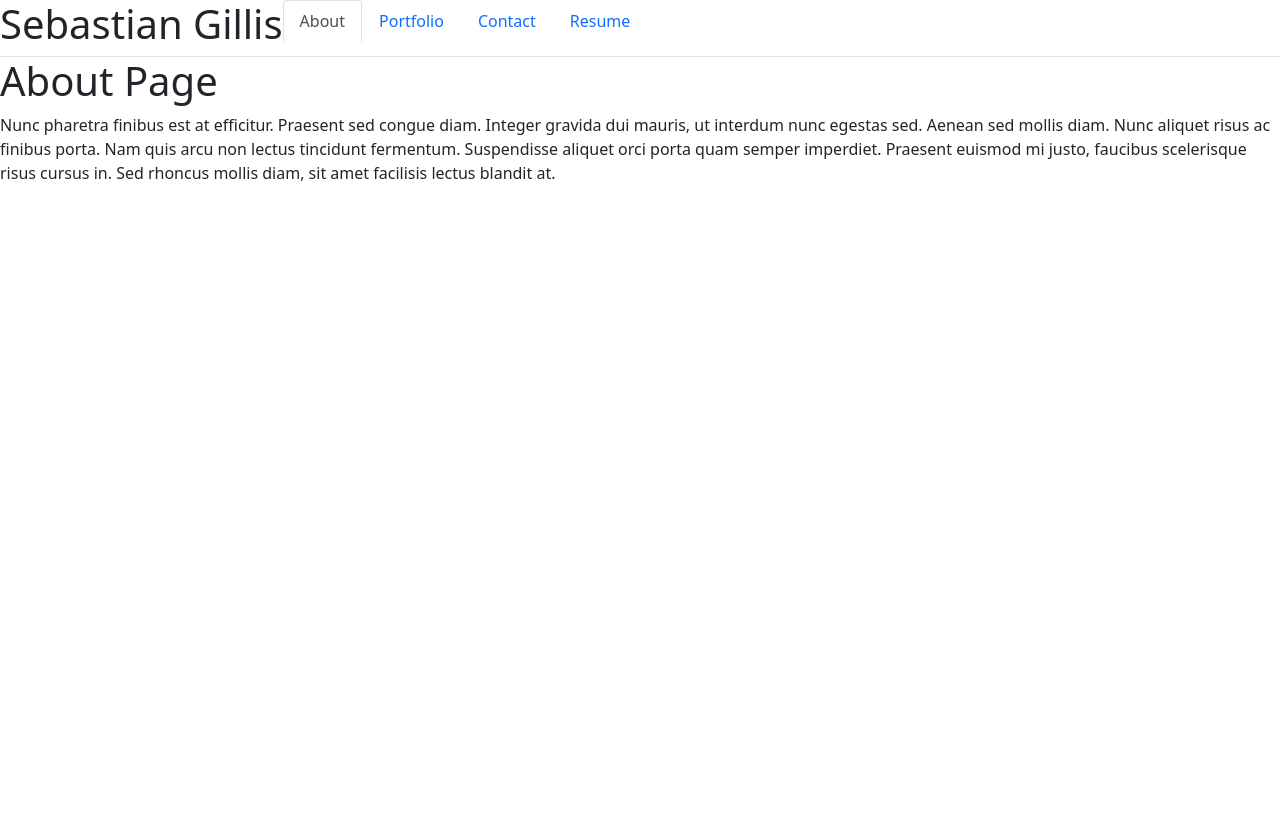
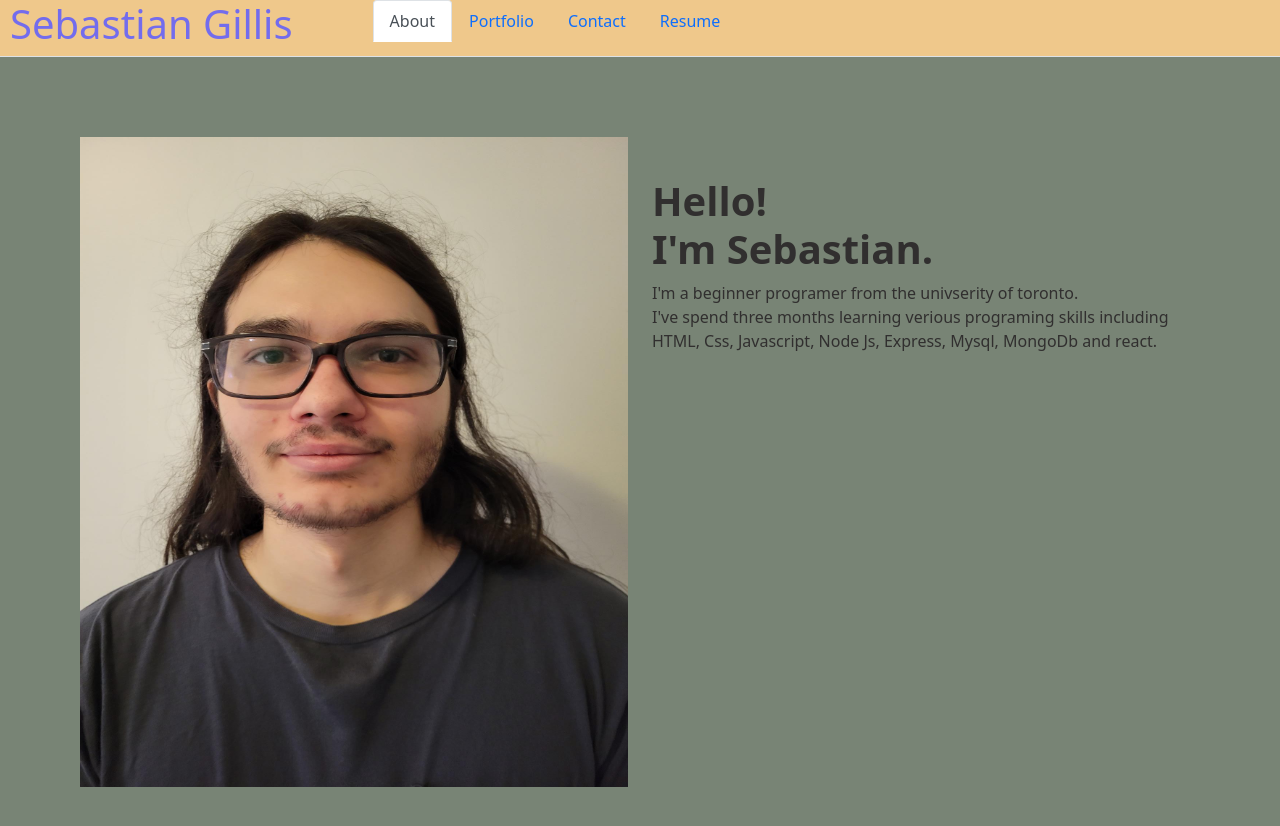
Before and after one commit to sw33ws/laughing-lamp, a React (Create React App) app: page / in a window 1280 px wide. Shown: the top 826 px of the page. Before the commit the page ends 800 px from the top, so only its background shows below. Built offline with nearby package versions, Linux system fonts and the light colour scheme.

Commit message:
imgs and css

```diff
--- a/src/components/NavTabs.js
+++ b/src/components/NavTabs.js
@@ -5,13 +5,13 @@ import React from 'react';
 
 function NavTabs({ currentPage, handlePageChange }) {
   return (
-    <ul className="nav nav-tabs">
-      <li className="nav-item">
-        <h1>
+    <ul className="nav nav-tabs NavBackground">
+      <li className="nav-item NavPadding-Name">
+        <h1 className='NavText'>
           Sebastian Gillis
         </h1>
       </li>
-      <li className="nav-item">
+      <li className="nav-item NavPadding">
         <a
           href="#about"
           onClick={() => handlePageChange('About')}
--- a/src/components/pages/About.js
+++ b/src/components/pages/About.js
@@ -1,17 +1,21 @@
 import React from 'react';
+import img from '../../img/LinkedIn_Picture.jpg';
+import css from '../../css/styles.css'
 
 export default function About() {
   return (
-    <div>
-      <h1>About Page</h1>
-      <p>
-        Nunc pharetra finibus est at efficitur. Praesent sed congue diam.
-        Integer gravida dui mauris, ut interdum nunc egestas sed. Aenean sed
-        mollis diam. Nunc aliquet risus ac finibus porta. Nam quis arcu non
-        lectus tincidunt fermentum. Suspendisse aliquet orci porta quam semper
-        imperdiet. Praesent euismod mi justo, faucibus scelerisque risus cursus
-        in. Sed rhoncus mollis diam, sit amet facilisis lectus blandit at.
+    <div className='row backgroundColor'>
+
+    <div className='col'>
+      <img className='ProfileImage' id="A image of me"src={img}/>
+    </div>
+    <div className='col'>
+      <h1 className='fs-1 fw-bold AboutMe-padding AboutMe-text'>Hello! <br></br> I'm Sebastian.</h1>
+      <p className='AboutMe-text'>
+      I'm a beginner programer from the univserity of toronto.<br></br> I've spend three months learning verious programing skills including <br></br>HTML, Css, Javascript, Node Js, Express, Mysql, MongoDb and react.
       </p>
+    </div>
+
     </div>
   );
 }
--- a/src/components/pages/Contact.js
+++ b/src/components/pages/Contact.js
@@ -2,7 +2,7 @@ import React from 'react';
 
 export default function Contact() {
   return (
-    <div>
+    <div className='backgroundColor'>
       <h1>Contact Page</h1>
       <p>
         Integer cursus bibendum sem non pretium. Vestibulum in aliquet sem, quis
--- a/src/components/pages/Portfolio.js
+++ b/src/components/pages/Portfolio.js
@@ -2,7 +2,7 @@ import React from 'react';
 
 export default function Portfolio() {
   return (
-    <div>
+    <div className='backgroundColor'>
       <h1>Portfolio Page</h1>
       <p>
         Donec a volutpat quam. Curabitur nec varius justo, sed rutrum ligula.
--- a/src/components/pages/Resume.js
+++ b/src/components/pages/Resume.js
@@ -2,7 +2,7 @@ import React from 'react';
 
 export default function Resume() {
   return (
-    <div>
+    <div className='backgroundColor'>
       <h1>Resume Page</h1>
       <p>
         Lorem ipsum dolor sit amet, consectetur adipiscing elit. Sed neque
--- /dev/null
+++ b/src/css/styles.css
@@ -0,0 +1,51 @@
+:root {
+    --jet:rgb(49, 47, 47);
+    --gold:rgb(239, 200, 139);
+    --purple:rgb(115, 108, 237);
+    --green:rgb(120, 132, 117);
+}
+
+/* nav text */
+.NavText {
+    color: var(--purple);
+}
+
+/* nav background colors */
+.NavBackground {
+    background-color: var(--gold);
+}
+
+/* nar bar padding */
+.NavPadding-Name {
+    padding-left: 10px;
+}
+
+/* spacing between my name and the nav links */
+.NavPadding {
+    padding-left: 80px;
+}
+
+/* background color */
+.backgroundColor {
+    background-color: var(--green);
+}
+
+/* about me profile picture */
+.ProfileImage {
+    display: flex;
+    justify-content: center;
+    width: 100%;
+    height: 90%;
+    padding-left: 80px;
+    padding-top: 80px;
+}
+
+/* about me text positioning */
+.AboutMe-padding {
+    padding-top: 120px;
+}
+
+/* about me text */
+.AboutMe-text {
+    color: var(--jet);
+}
```
Also changed, not shown: src/img/LinkedIn_Picture.jpg (added).
